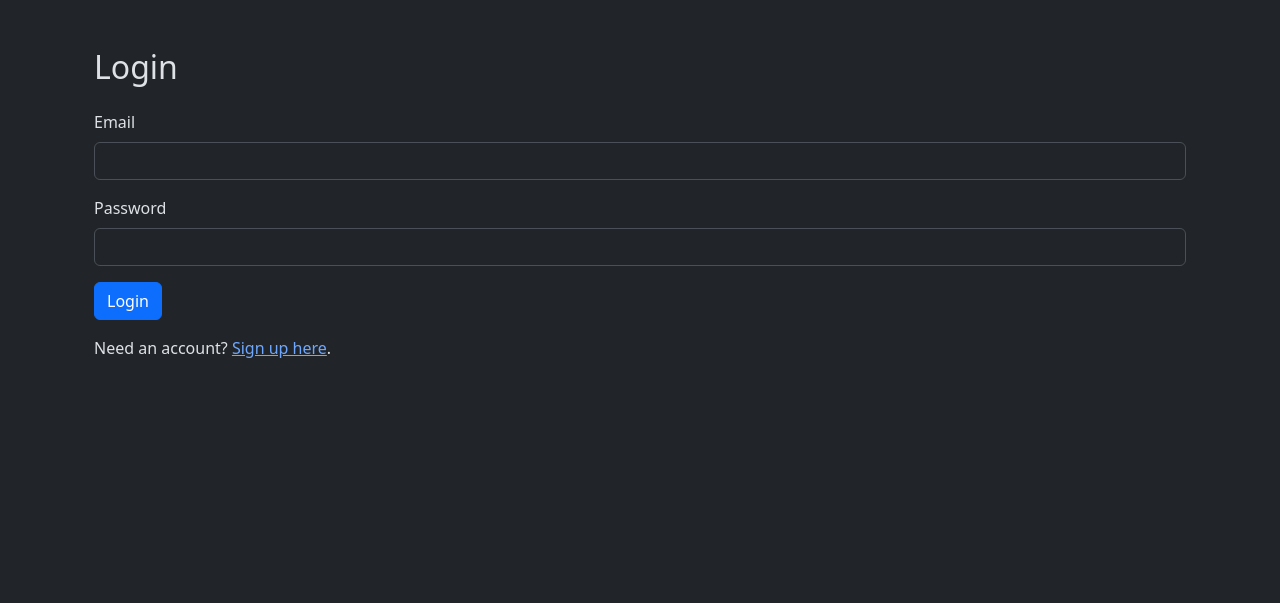
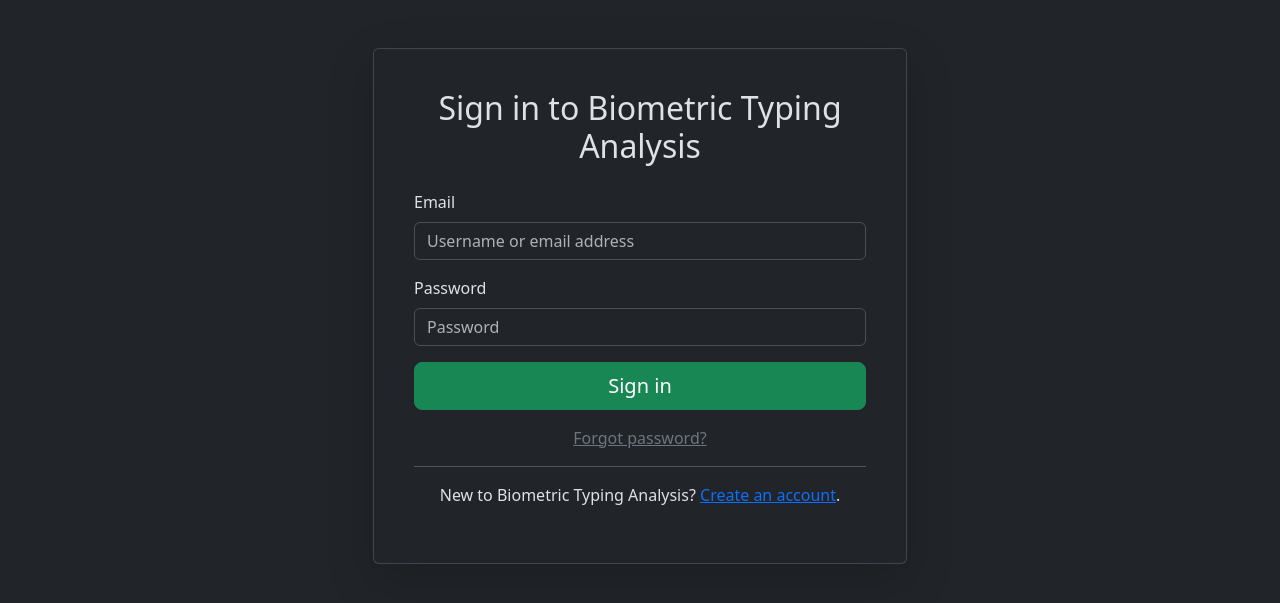
Before and after one commit to kamilpajak/BiometricTypingAnalysis, a Flask app: page /login in a window 1280 px wide. Shown: the part 56-659 px from the top of the page. Run offline with Flask 3, Linux system fonts and the light colour scheme.

Commit message:
Modify login page view

```diff
--- a/templates/login.html
+++ b/templates/login.html
@@ -2,8 +2,12 @@
 
 {% block content %}
 <div class="container mt-5">
-    <h2>Login</h2>
-    <form method="post" class="mt-4 needs-validation" novalidate>
+    <div class="row justify-content-center">
+        <div class="col-md-6">
+            <div class="card shadow-lg p-4">
+                <div class="card-body">
+                    <h2 class="text-center mb-4">Sign in to Biometric Typing Analysis</h2>
+                    <form method="post" class="needs-validation" novalidate>
                         {{ form.hidden_tag() }}
                         <div class="mb-3">
                             {{ form.email.label(class="form-label") }}
@@ -15,7 +19,7 @@
                                 {% endfor %}
                             </div>
                             {% else %}
-            {{ form.email(class="form-control") }}
+                            {{ form.email(class="form-control", placeholder="Username or email address") }}
                             {% endif %}
                         </div>
                         <div class="mb-3">
@@ -28,12 +32,22 @@
                                 {% endfor %}
                             </div>
                             {% else %}
-            {{ form.password(class="form-control") }}
+                            {{ form.password(class="form-control", placeholder="Password") }}
                             {% endif %}
                         </div>
-        <!-- Temporary fix for submit button to avoid double-rendering issue caused by Flask-WTF -->
-        <input type="submit" class="btn btn-primary" value="{{ form.submit.label.text }}">
+                        <div class="d-grid">
+                            <input type="submit" class="btn btn-success btn-lg" value="Sign in">
+                        </div>
                     </form>
-    <p class="mt-3">Need an account? <a href="{{ url_for('register') }}">Sign up here</a>.</p>
+                    <div class="text-center mt-3">
+                        <a href="#" class="text-secondary">Forgot password?</a>
+                        <hr>
+                        <p>New to Biometric Typing Analysis? <a href="{{ url_for('register') }}" class="link-primary">Create
+                            an account</a>.</p>
+                    </div>
+                </div>
+            </div>
+        </div>
+    </div>
 </div>
 {% endblock %}
```
Lines whose indentation alone changed are shown as unchanged.
